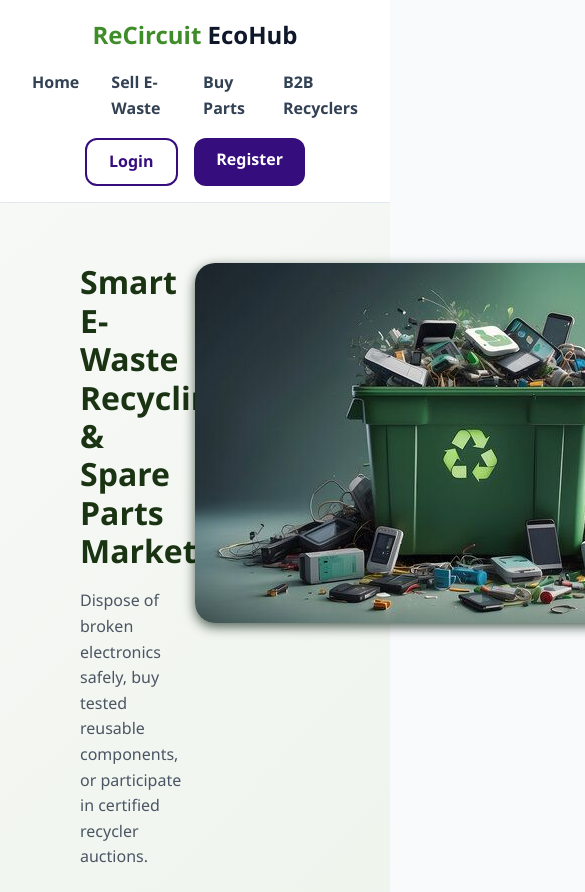
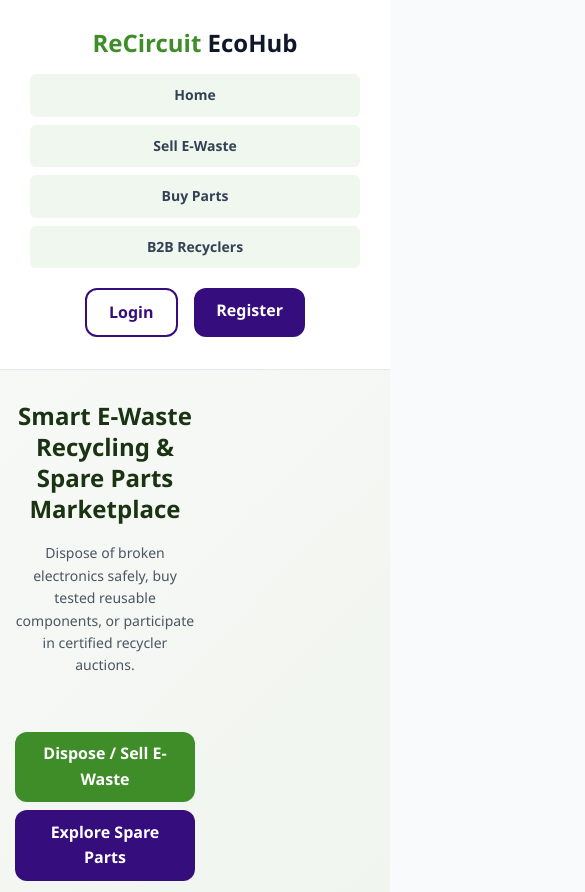
Before and after one commit to 11harsu22-commits/college-project, a plain HTML site: page index.html in a window 390 px wide. Shown: the top 892 px of the page, 585 px wide, since content can reach past the window. Drawn offline with Linux system fonts and the light colour scheme.

Commit message:
updete media query

```diff
--- a/home.css
+++ b/home.css
@@ -391,20 +391,88 @@ footer {
   color: #94a3b8;
   text-decoration: none;
 }
+/* ==========================================
+    HOME PAGE MOBILE RESPONSIVE CSS
+   ========================================== */
 
-/* ==========================================
-   9. RESPONSIVE DESIGN (MOBILE FRIENDLY)
-   ========================================== */
-@media (max-width: 768px) {
-  .navbar {
-    flex-direction: column;
-    gap: 1rem;
-  }
+@media screen and (max-width: 768px) {
+    /* 1. Header & Navigation Bar Fix */
+    header, .navbar, nav {
+        flex-direction: column !important;
+        align-items: center !important;
+        padding: 12px 15px !important;
+        gap: 12px !important;
+        text-align: center;
+    }
 
-  .hero h1 { font-size: 2rem; }
-  .form-row { grid-template-columns: 1fr; }
+    /* Nav Links / Menu items list */
+    .nav-links, nav ul {
+        display: flex !important;
+        flex-direction: column !important;
+        width: 100% !important;
+        gap: 8px !important;
+        padding: 0 !important;
+    }
 
-  .hero-actions {
-    flex-direction: column;
-  }
+    .nav-links a, nav ul li a {
+        display: block !important;
+        width: 100% !important;
+        padding: 10px 0 !important;
+        background: #f0f7ef;
+        border-radius: 6px;
+        font-size: 14px !important;
+    }
+
+    /* 2. Hero Section Fix */
+    .hero, .hero-section {
+        flex-direction: column !important;
+        padding: 30px 15px !important;
+        text-align: center !important;
+    }
+
+    .hero-content, .hero-text {
+        width: 100% !important;
+    }
+
+    .hero h1 {
+        font-size: 24px !important;
+        line-height: 1.3 !important;
+    }
+
+    .hero p {
+        font-size: 14px !important;
+    }
+
+    .hero-btn, .cta-btn, .btn {
+        width: 100% !important;
+        margin: 8px 0 !important;
+        display: block !important;
+    }
+
+    .hero-image, .hero-img {
+        width: 100% !important;
+        margin-top: 20px !important;
+    }
+
+    /* 3. Features & Cards Grid Fix (Single Column for Mobile) */
+    .features-grid, .cards-container, .services-grid, .grid {
+        display: flex !important;
+        flex-direction: column !important;
+        grid-template-columns: 1fr !important;
+        gap: 15px !important;
+        padding: 10px 0 !important;
+    }
+
+    .card, .feature-card, .service-card {
+        width: 100% !important;
+        box-sizing: border-box !important;
+    }
+
+    /* 4. Footer Fix */
+    footer, .footer-container {
+        flex-direction: column !important;
+        text-align: center !important;
+        gap: 20px !important;
+        padding: 25px 15px !important;
+    }
 }
--- a/index.html
+++ b/index.html
@@ -5,6 +5,7 @@
   <meta name="viewport" content="width=device-width, initial-scale=1.0">
   <title>ReCircuit - E-Waste Management & Recycling System</title>
   <link rel="stylesheet" href="home.css">
+  <meta name="viewport" content="width=device-width, initial-scale=1.0">
 </head>
 <body>
 
```
Also changed, not shown: b2b-register.html (+1 -0 lines).
